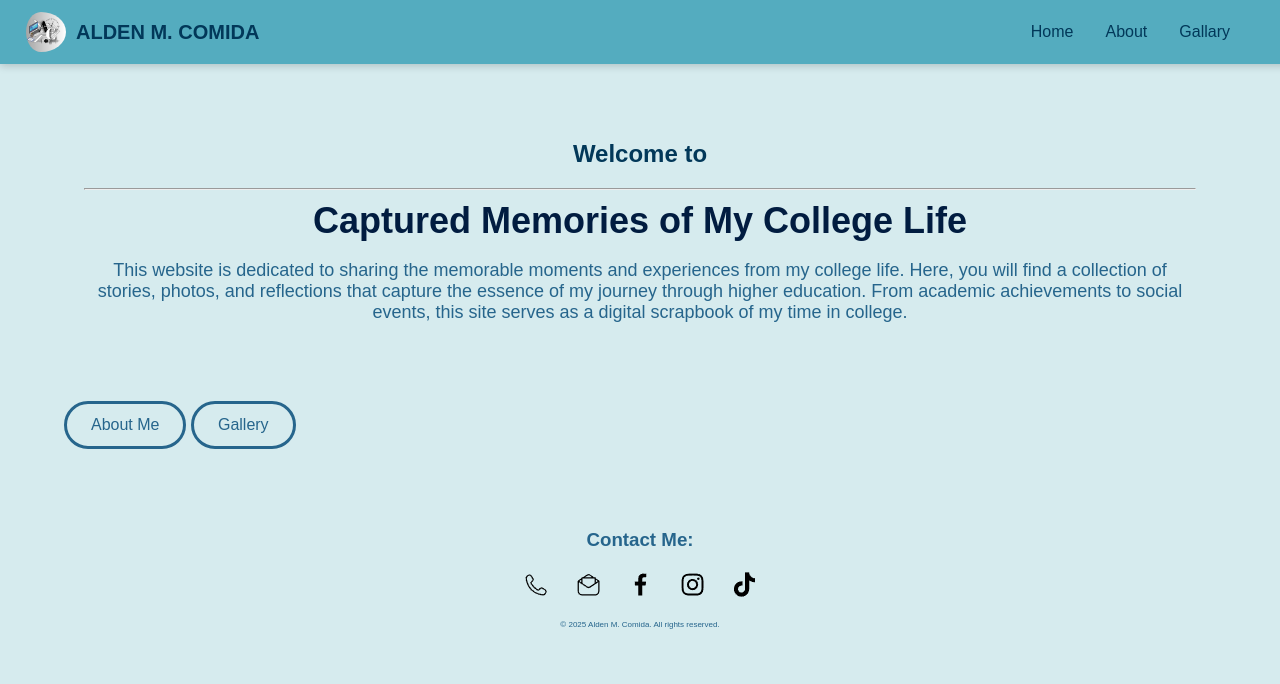
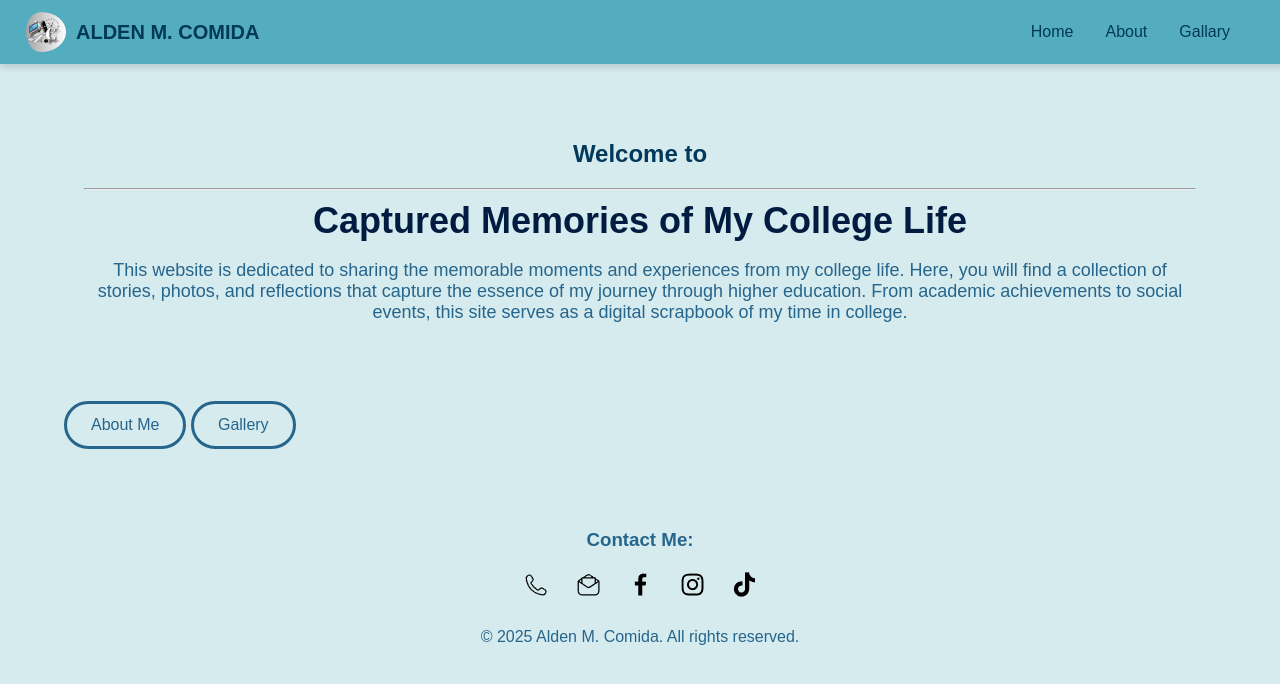
Before and after one commit to aldencomida703/3page-Activity, a plain HTML site: page index.html in a window 1280 px wide. Drawn offline with Linux system fonts and the light colour scheme.

Commit message:
Remove redundant CSS rules and clean up style.css

```diff
--- a/style.css
+++ b/style.css
@@ -165,9 +165,6 @@ footer {
     color: #26658c;
     margin-top: 60px;
 }
-footer p{
-    font-size: 8px;
-}
 .contacts {
     display: flex;
     justify-content: center;
```
